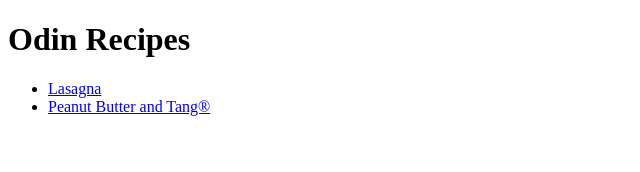
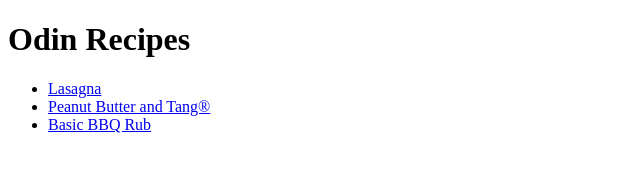
Before and after one commit to BrianinTx/odin-recipes, a plain HTML site: page index.html in a window 1280 px wide. Shown: the whole page, without its empty margins (0-640 px from the left). Drawn offline with Linux system fonts and the light colour scheme.

Commit message:
Add BBQ rub link in index.html

```diff
--- a/index.html
+++ b/index.html
@@ -10,6 +10,7 @@
         <ul>
         <li><a href="./recipes/lasagna.html">Lasagna</a></li>
         <li><a href="./recipes/peanut-butter-and-tang">Peanut Butter and Tang&#174</a></li>
+        <li><a href="./recipes/basic-bbq-rub.html">Basic BBQ Rub</a></li>
         </ul>
     </body>
 
```
